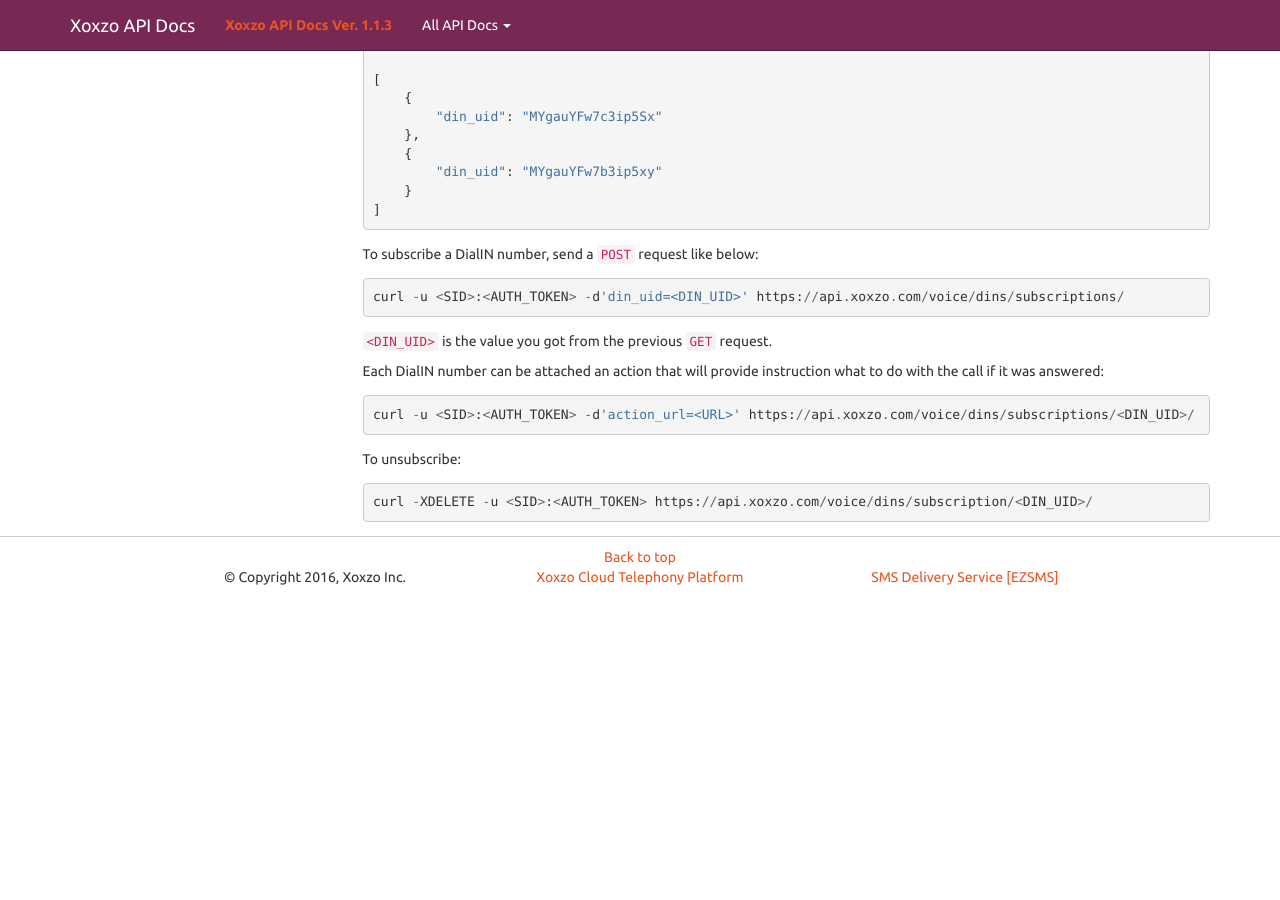
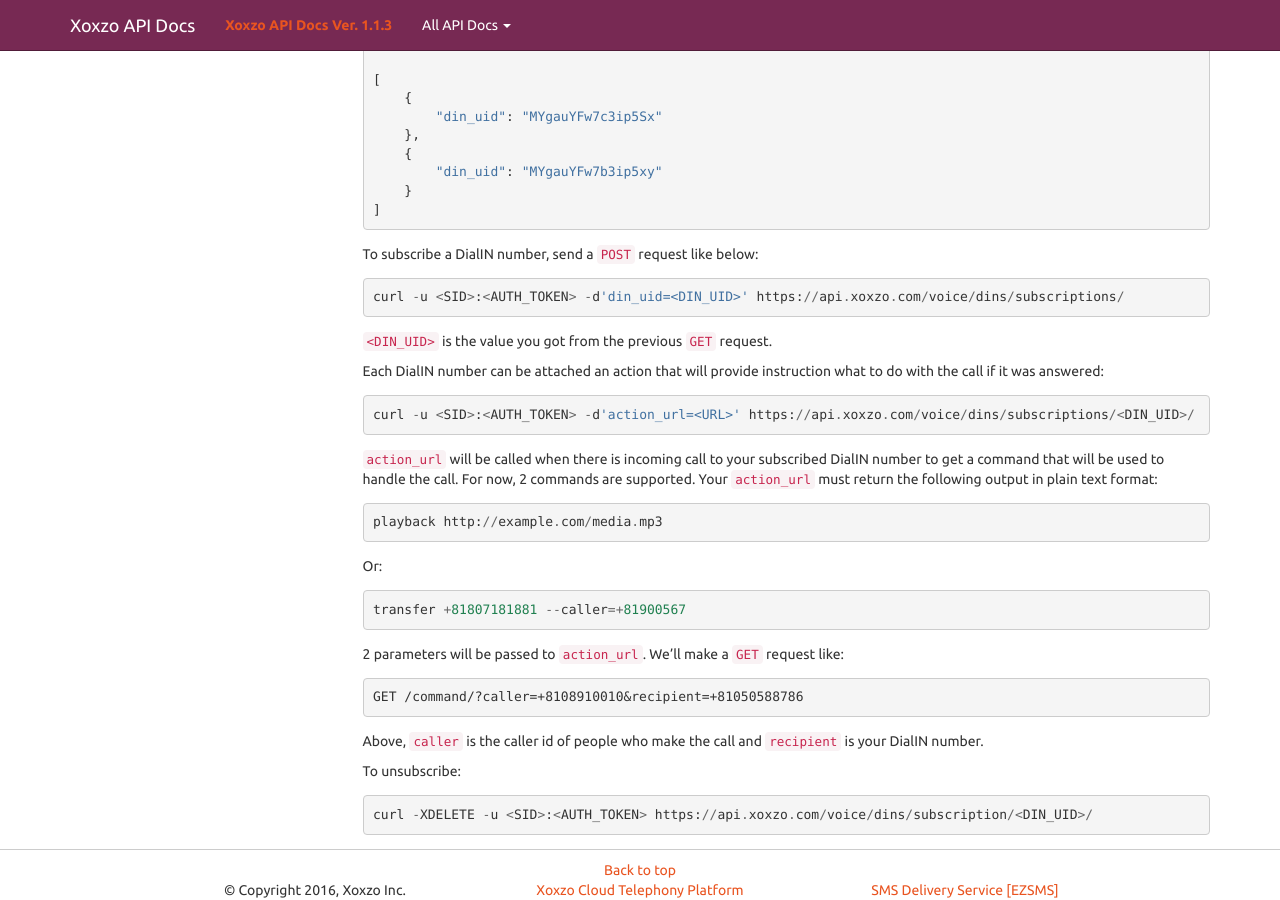
Before and after one commit to xoxzo/docs.xoxzo.com, a Sphinx documentation site: the page built from source/voice.rst, in a window 1280 px wide and 900 px high, scrolled down 3264 px. Built offline with Sphinx 7.4.7, drawn with Linux system fonts in a browser that asks for light colours; before the commit the page ends 3851 px from its top, so only the background shows below that.

Commit message:
X4CTBE-119 add docs on action_url parameters

```diff
--- a/source/voice.rst
+++ b/source/voice.rst
@@ -185,6 +185,22 @@
 
     curl -u <SID>:<AUTH_TOKEN> -d'action_url=<URL>' https://api.xoxzo.com/voice/dins/subscriptions/<DIN_UID>/
 
+``action_url`` will be called when there is incoming call to your subscribed DialIN number to get a command that will be
+used to handle the call. For now, 2 commands are supported. Your ``action_url`` must return the following output in plain
+text format::
+
+    playback http://example.com/media.mp3
+
+Or::
+
+    transfer +81807181881 --caller=+81900567
+
+2 parameters will be passed to ``action_url``. We'll make a ``GET`` request like::
+
+    GET /command/?caller=+8108910010&recipient=+81050588786
+
+Above, ``caller`` is the caller id of people who make the call and ``recipient`` is your DialIN number.
+
 To unsubscribe::
 
     curl -XDELETE -u <SID>:<AUTH_TOKEN> https://api.xoxzo.com/voice/dins/subscription/<DIN_UID>/
```
